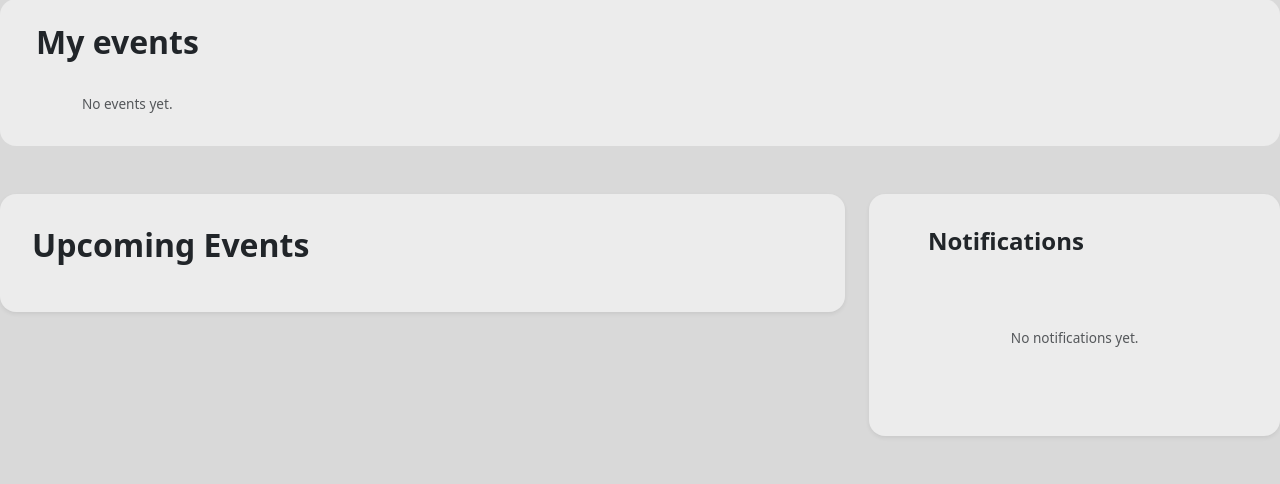
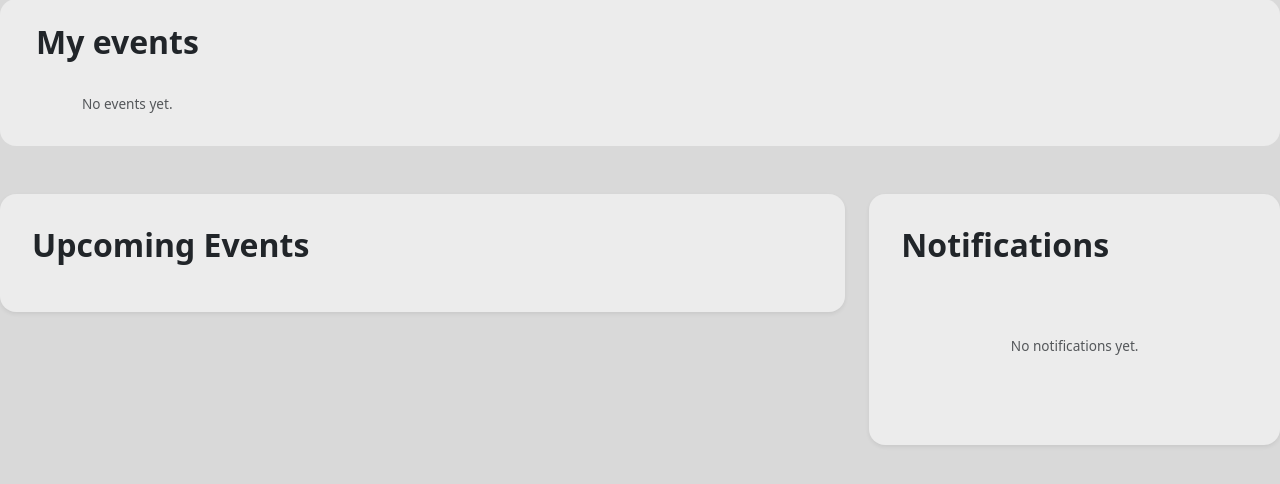
Before and after one commit to zakhkatya/Campus-Event-Manager, a Django app: page /dashboard in a window 1280 px wide. Shown: the part 260-744 px from the top of the page. Run offline with Django 5.2, Linux system fonts and the light colour scheme; the visitor is signed in with stand-in values (Sample User, id 1); data comes from the database, SQL or seed files in the repository; data that the repository does not hold is empty; style sheets or scripts are compiled from the project's sources; some libraries are stand-ins or nearby versions; some web fonts are replaced.

Commit message:
changed text size of Notifications

```diff
--- a/ems/event_system/templates/event_system/dashboard.html
+++ b/ems/event_system/templates/event_system/dashboard.html
@@ -82,20 +82,21 @@
 
       <div class="col-lg-4">
     <div class="container-xxl rounded-4 p-3 shadow-sm h-100">
-        <h4 class="p-3 pb-2 fw-bold text-dark d-flex align-items-center">
-            <i class="bi bi-bell fs-4 me-2 link-primary"></i> Notifications
-            <a href="{% url 'event_system:notifications' %}" class="ms-auto">
+        <h2 class="p-3 pb-2 fw-bold text-dark d-flex align-items-center">
+            Notifications
+            <a href="{% url 'event_system:notifications' %}" class="ms-2">
                 <i class="bi bi-caret-right-fill fs-5 link-primary"></i>
             </a>
-        </h4>
+        </h2>
+
         <div class="p-2 dashboard-events-scroll">
             {% for notification in notifications_list %}
                 {% include "event_system/components/notification_item.html" with notification=notification %}
             {% empty %}
                 <p class="text-center text-muted py-5 fs-xs">No notifications yet.</p>
             {% endfor %}
-            </div>
-        </div>
+                </div>
+          </div>
       </div>
     </div>
   </div>
```
